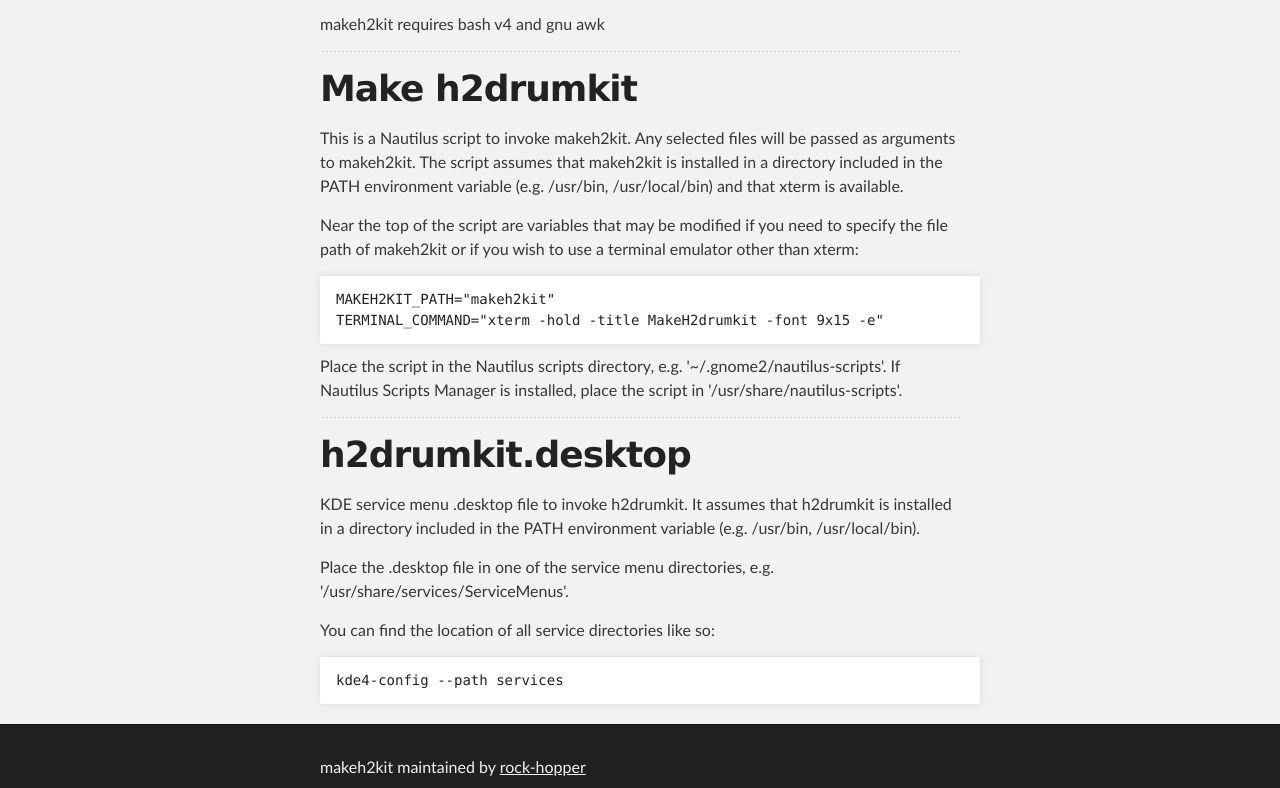
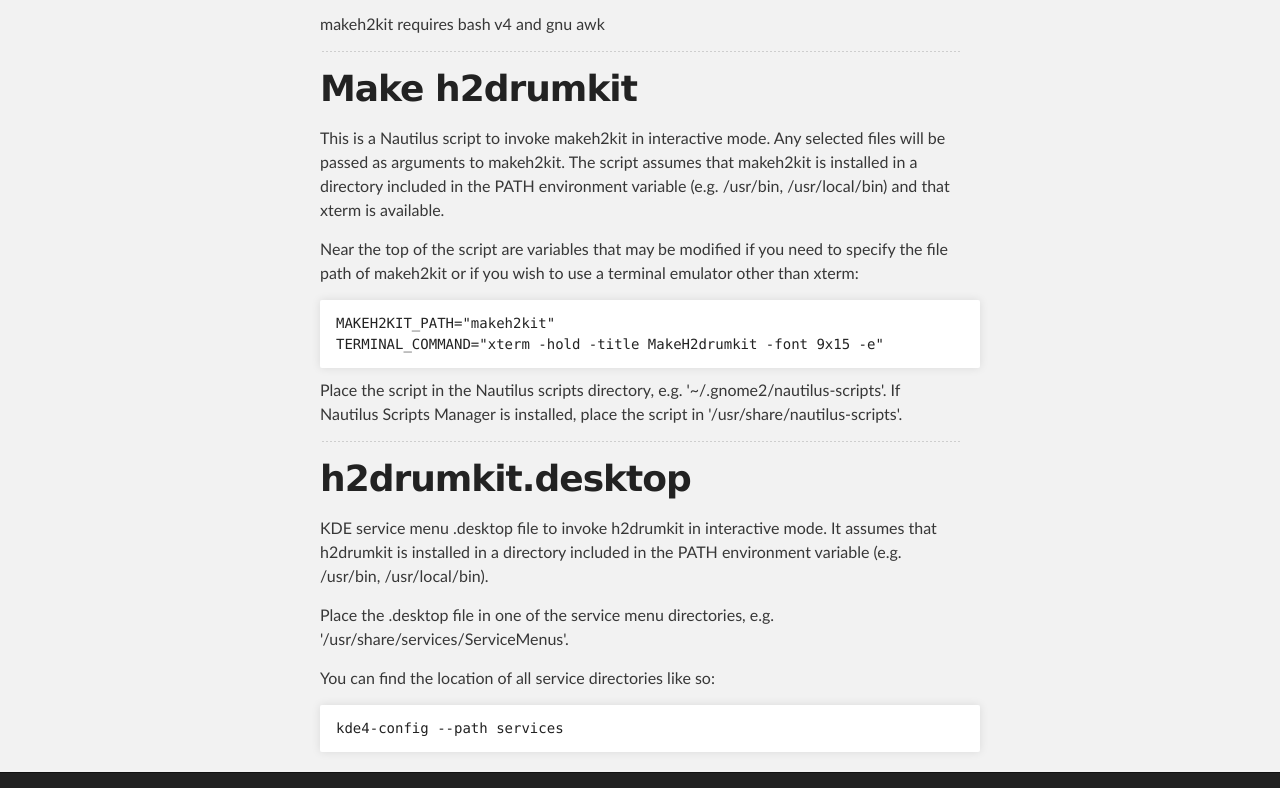
Before and after one commit to rock-hopper/makeh2kit, a plain HTML site: page index.html in a window 1280 px wide. Shown: the part 2074-2862 px from the top of the page. Drawn offline with Linux system fonts and the light colour scheme.

Commit message:
Update index.html

```diff
--- a/index.html
+++ b/index.html
@@ -50,7 +50,7 @@
 <p>Running makeh2kit with no arguments will scan the current directory for FLAC files and create a h2drumkit file named after the current directory.
 Instruments are named after the audio files minus their extension.</p>
 
-<p>Audio files can be treated as indiviual instruments or as instrument layers grouped either by sub-directory or by file name with numeric prefixes/suffixes indicating the layers.
+<p>Audio files can be treated as individual instruments or as instrument layers grouped either by sub-directory or by file name with numeric prefixes/suffixes indicating the layers.
 For example, if the "layer marker" is set to "prefix":</p>
 
 <pre><code>00 kick1.flac
@@ -95,7 +95,7 @@
 <h1>
 <a id="make-h2drumkit" class="anchor" href="#make-h2drumkit" aria-hidden="true"><span class="octicon octicon-link"></span></a>Make h2drumkit</h1>
 
-<p>This is a Nautilus script to invoke makeh2kit. Any selected files will be passed as arguments to makeh2kit.
+<p>This is a Nautilus script to invoke makeh2kit in interactive mode. Any selected files will be passed as arguments to makeh2kit.
 The script assumes that makeh2kit is installed in a directory included in the PATH environment variable (e.g. /usr/bin, /usr/local/bin) and that xterm is available.</p>
 
 <p>Near the top of the script are variables that may be modified if you need to specify the file path of makeh2kit or if you wish to use a terminal emulator other than xterm:</p>
@@ -111,7 +111,7 @@
 <h1>
 <a id="h2drumkitdesktop" class="anchor" href="#h2drumkitdesktop" aria-hidden="true"><span class="octicon octicon-link"></span></a>h2drumkit.desktop</h1>
 
-<p>KDE service menu .desktop file to invoke h2drumkit. It assumes that h2drumkit is installed in a directory included in the PATH environment variable (e.g. /usr/bin, /usr/local/bin).</p>
+<p>KDE service menu .desktop file to invoke h2drumkit in interactive mode. It assumes that h2drumkit is installed in a directory included in the PATH environment variable (e.g. /usr/bin, /usr/local/bin).</p>
 
 <p>Place the .desktop file in one of the service menu directories, e.g. '/usr/share/services/ServiceMenus'.</p>
 
```
